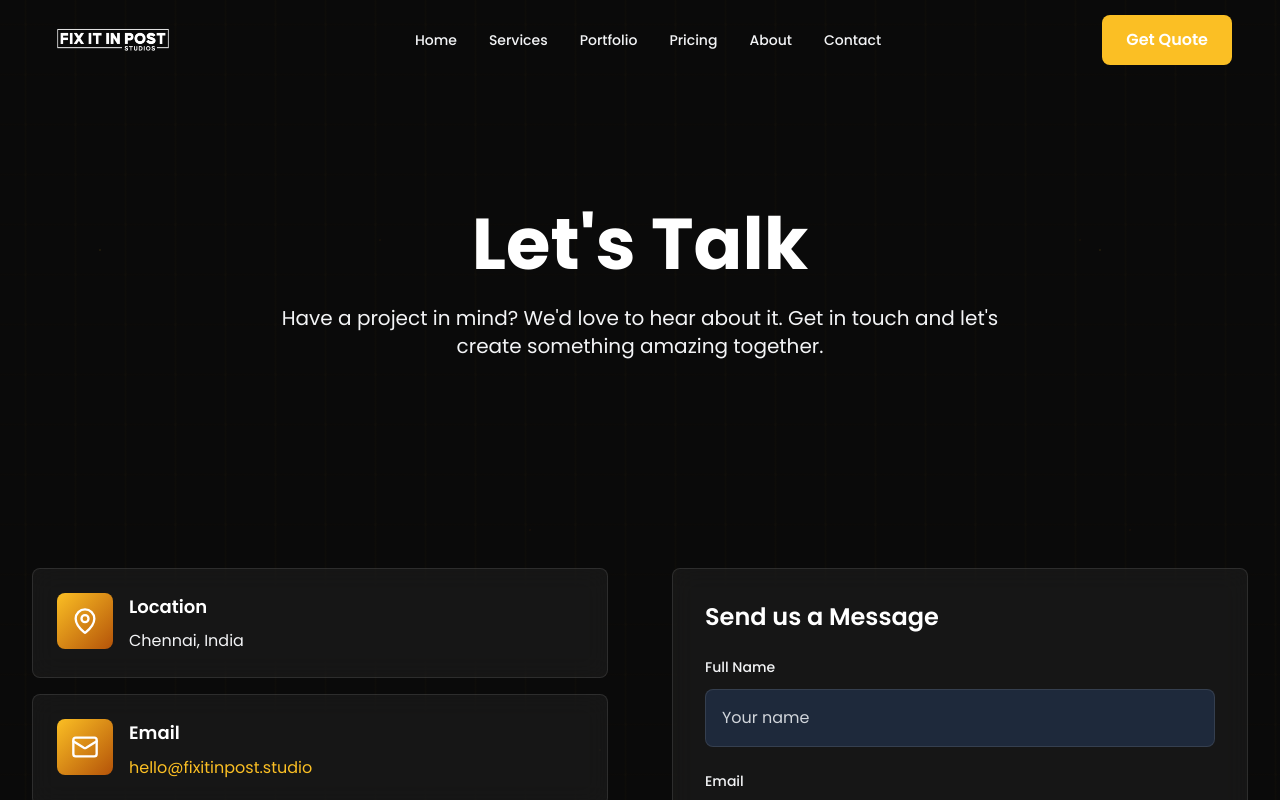
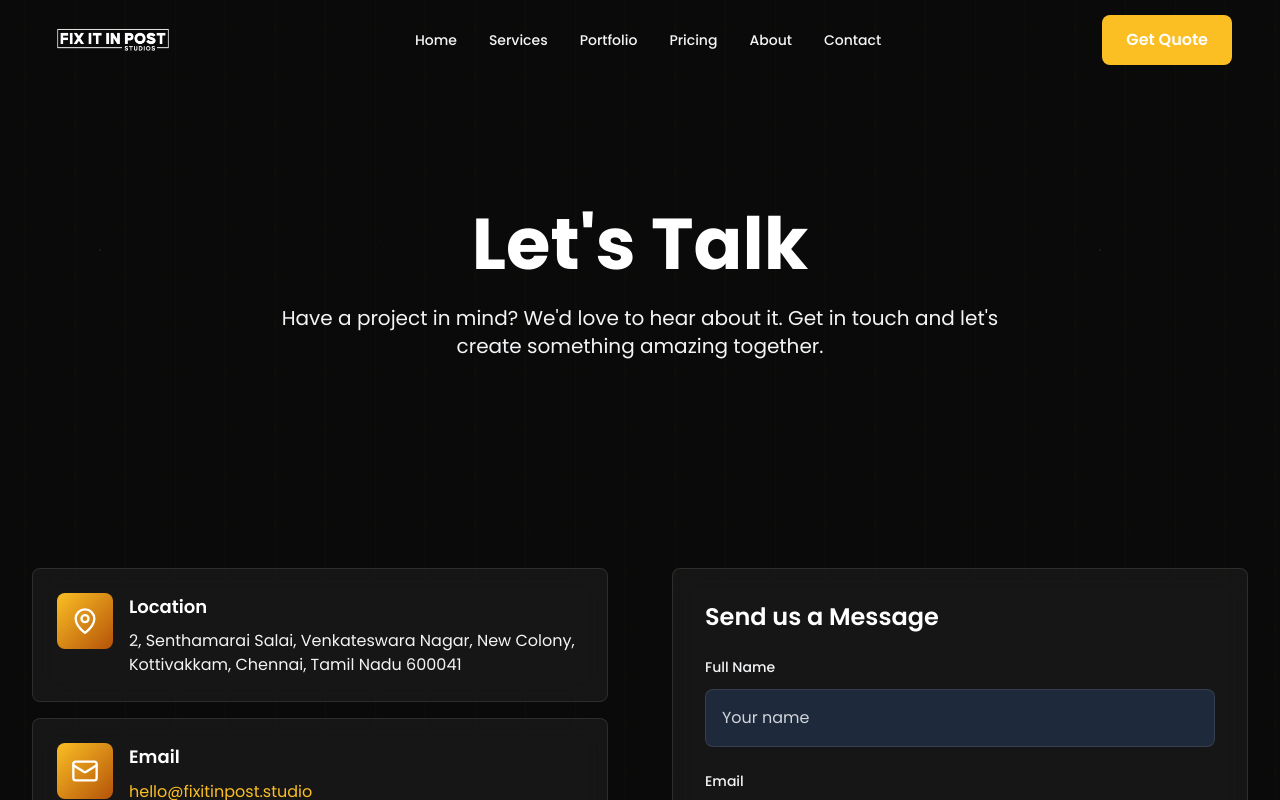
Before and after one commit to sysops-fiip/fiip_studio, a Next.js app: page /contact in a window 1280 px wide. Shown: the top 800 px of the page. Built offline with nearby package versions, Linux system fonts and the light colour scheme.

Commit message:
feat: update contact page address

```diff
--- a/app/ContactPage.tsx
+++ b/app/ContactPage.tsx
@@ -71,7 +71,7 @@ export default function ContactPage() {
                   </div>
                   <div>
                     <h3 className="text-lg font-semibold text-white mb-2">Location</h3>
-                    <p className="text-gray-300 text-base">Chennai, India</p>
+                    <p className="text-gray-300 text-base">2, Senthamarai Salai, Venkateswara Nagar, New Colony, Kottivakkam, Chennai, Tamil Nadu 600041</p>
                   </div>
                 </div>
               </div>
@@ -277,7 +277,7 @@ export default function ContactPage() {
                 height="100%"
                 frameBorder={0}
                 title="Fix It In Post Studios Location"
-                src="https://www.google.com/maps/embed?pb=!1m18!1m12!1m3!1d3886.2584163261577!2d80.27044072346908!3d13.005381687301707!2m3!1f0!2f0!3f0!3m2!1i1024!2i768!4f13.1!3m3!1m2!1s0x3a526fe5e8d4e8d9%3A0x1234567890abcdef!2sChennai%2C%20Tamil%20Nadu!5e0!3m2!1sen!2sin!4v1234567890123"
+                src="https://maps.google.com/maps?q=2%20Senthamarai%20Salai%20Venkateswara%20Nagar%20New%20Colony%20Kottivakkam%20Chennai%20Tamil%20Nadu%20600041&t=&z=15&ie=UTF8&iwloc=&output=embed"
                 allowFullScreen
                 loading="lazy"
               ></iframe>
```
